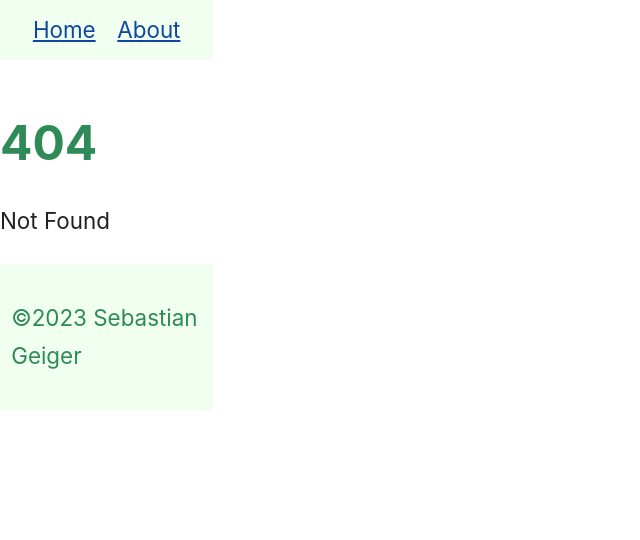
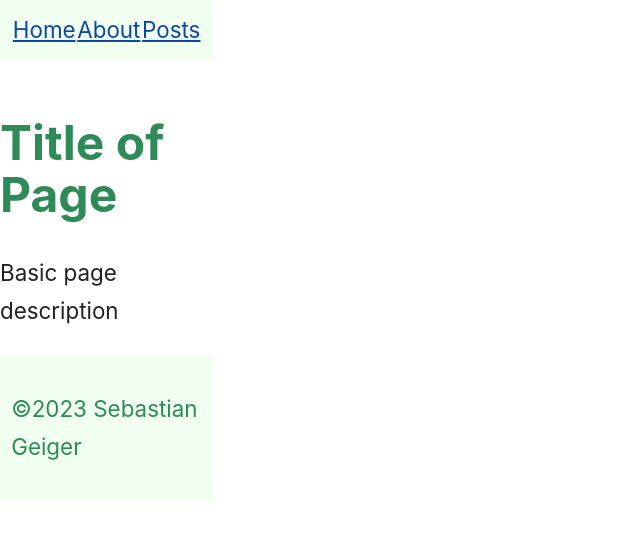
Before and after one commit to sebasgeiger/framework, a SvelteKit app: page /posts in a window 1280 px wide. Before the commit this address had no page. Shown: the top 540 px of the page, without its empty margins (0-640 px from the left). Built offline with nearby package versions, Linux system fonts and the light colour scheme.

Commit message:
added static routs and began dynamic routes

```diff
--- a/src/routes/global.css
+++ b/src/global.css
@@ -14,7 +14,7 @@ body {
 body > div {
   display: grid;
   grid-template-rows: auto 1fr auto;
-  min-height: 100vh
+  min-height: 100vh;
 }
 h1 {
   color:seagreen;
--- a/src/routes/+layout.svelte
+++ b/src/routes/+layout.svelte
@@ -1,9 +1,10 @@
 <script>
-    import 'global.css';
+    import '../global.css';
   </script>
   <nav>
     <a href="/">Home</a>
     <a href="/about">About</a>
+    <a href="/posts">Posts</a>
   </nav>
   <main>
     <slot />
--- /dev/null
+++ b/src/routes/posts/+page.svelte
@@ -0,0 +1,2 @@
+<h1>Title of Page</h1>
+<p>Basic page description</p>
```
Also changed, not shown: src/routes/posts/+page.server.js (added), src/routes/posts/[slug]/+page.server.js (added), src/routes/posts/[slug]/+page.svelte (added), src/routes/posts/data.js (added).
